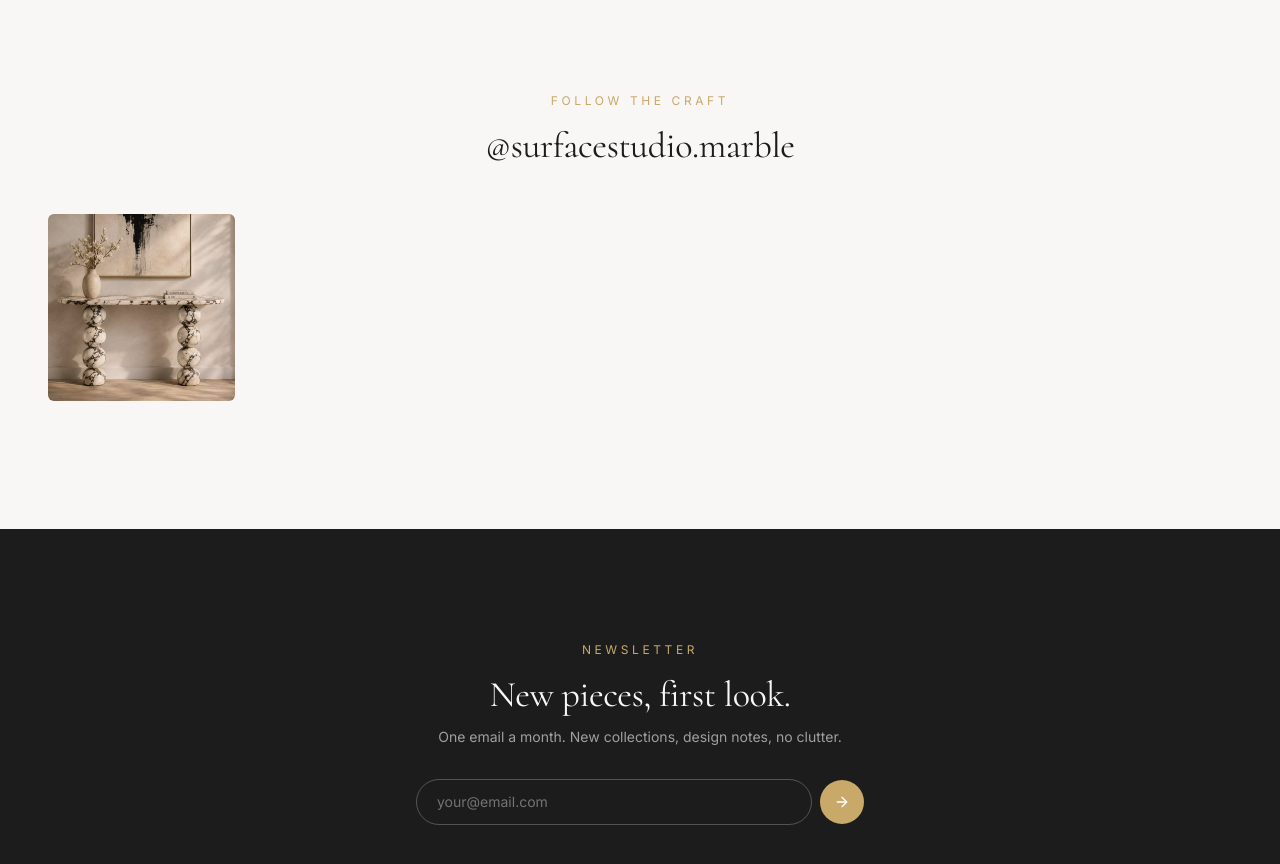
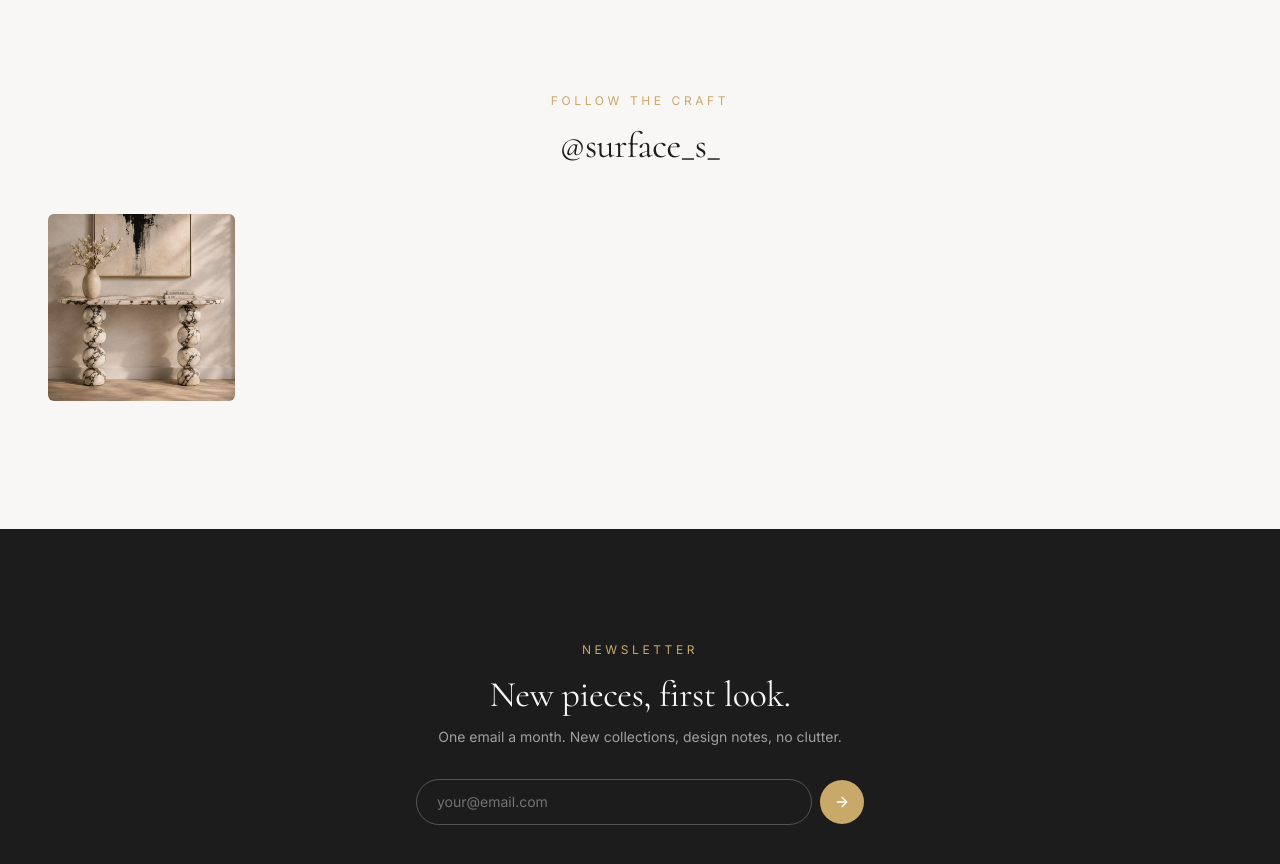
Before and after one commit to ssurfacestudio/surface-studio, a Next.js app: page / in a window 1280 px wide. Shown: the part 5860-6724 px from the top of the page. Built offline with nearby package versions, Linux system fonts and the light colour scheme; no server answers.

Commit message:
Update instagram gallery text

```diff
--- a/components/home/InstagramGallery.tsx
+++ b/components/home/InstagramGallery.tsx
@@ -13,7 +13,7 @@ export default function InstagramGallery() {
             Follow the Craft
           </p>
           <h2 className="mt-4 font-display text-3xl text-charcoal dark:text-ivory md:text-4xl">
-            @surfacestudio.marble
+            @surface_s_
           </h2>
         </ScrollReveal>
 
```
